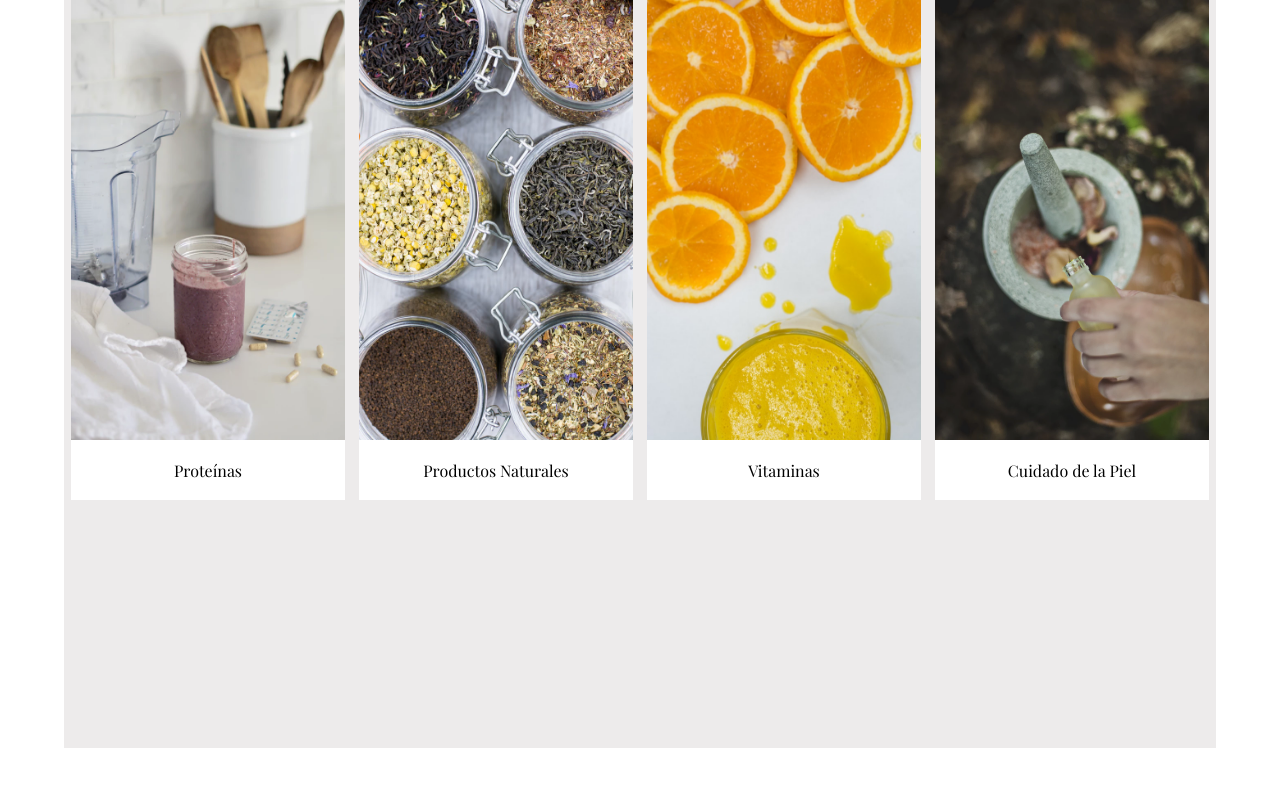
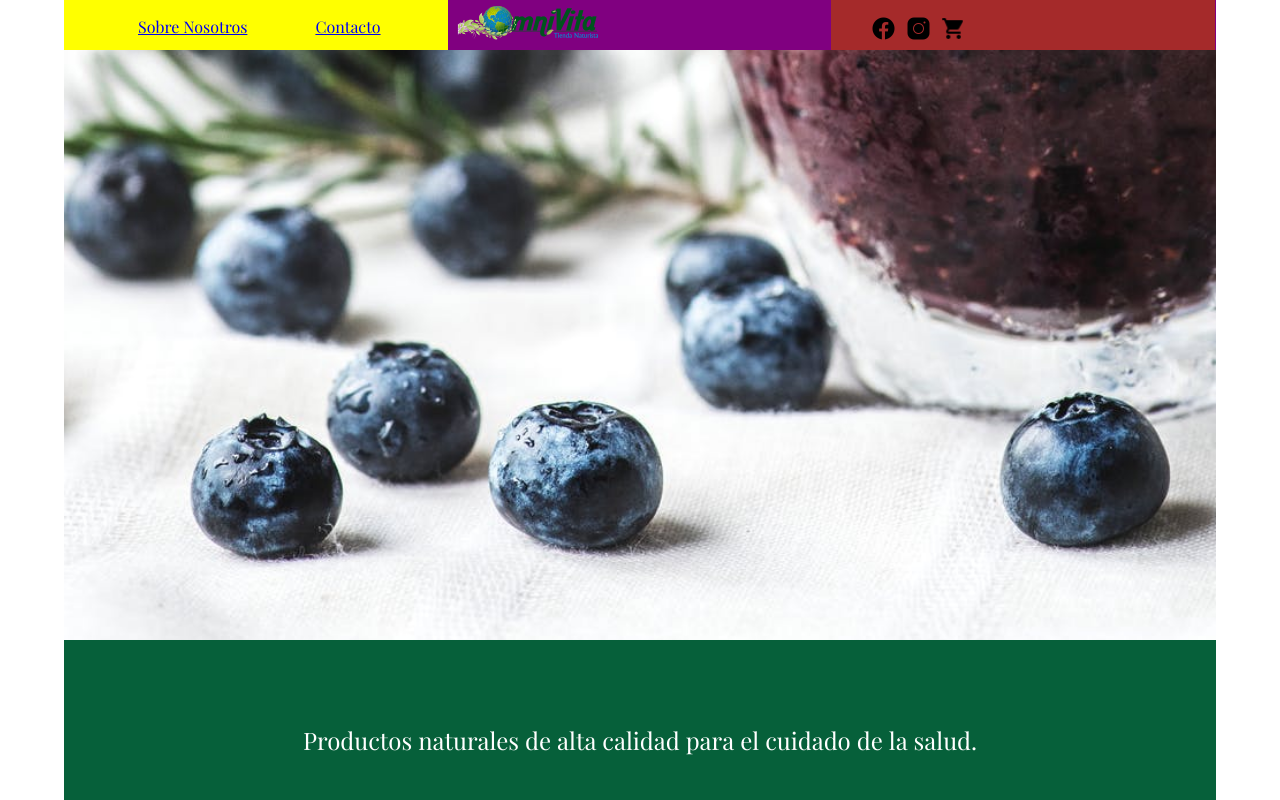
Before and after one commit to makeespresso/omnivita, a React (Create React App) app in the folder omnivitatiendanaturista/: page / in a window 1280 px wide. Shown: the top 800 px of the page. Built offline with nearby package versions, Linux system fonts and the light colour scheme.

Commit message:
productsInfo Component Update

```diff
--- a/omnivitatiendanaturista/src/App.css
+++ b/omnivitatiendanaturista/src/App.css
@@ -129,21 +129,22 @@ width: 25vw;
 /* PRODUCTSINFO - PRODUCTSINFO - PRODUCTSINFO - PRODUCTSINFO - PRODUCTSINFO */
 .products-info{
   background: rgba(237, 235, 235, 100);
-  height: 93.5vh;
+  height: 75vh;
   width: 90vw;
   display: flex;
   justify-content: space-around;
-  text-align:center;}
+  text-align:center;
+}
 
 .fourth-width{
-  background: white;
-  height:  62.5vh;
-  width: 21.4vw;
-  /* position: inherit; */
+  background:white;
+  width: 20vw;
+  height: 58vh;
 }
+
 .products-image{
-  height: 55vh;
-  width: 21.4vw;
+  height: 50vh;
+  width: 20vw;
 }
 
 .fourth-width p {
--- a/omnivitatiendanaturista/src/App.js
+++ b/omnivitatiendanaturista/src/App.js
@@ -11,12 +11,12 @@ function App() {
   return (
     <div className="App">
       <header className="App-header">
-        {/* <Navbar />
+        <Navbar />
         <MainHeader />
-        <Content /> */}
+        <Content />
         <ProductsInfo />
-        {/* <Contact /> */}
-        {/* <Footer /> */}
+        <Contact />
+        <Footer />
       </header>
     </div>
   );
--- a/omnivitatiendanaturista/src/components/ProductsInfo.jsx
+++ b/omnivitatiendanaturista/src/components/ProductsInfo.jsx
@@ -25,6 +25,7 @@ export default function ProductsInfo() {
       <div className="fourth-width">
         <img className="products-image" src={SkinCare} alt="Cuidado de la Piel" />
         <p>Cuidado de la Piel</p>
+
       </div>
     </div>
   )
```
